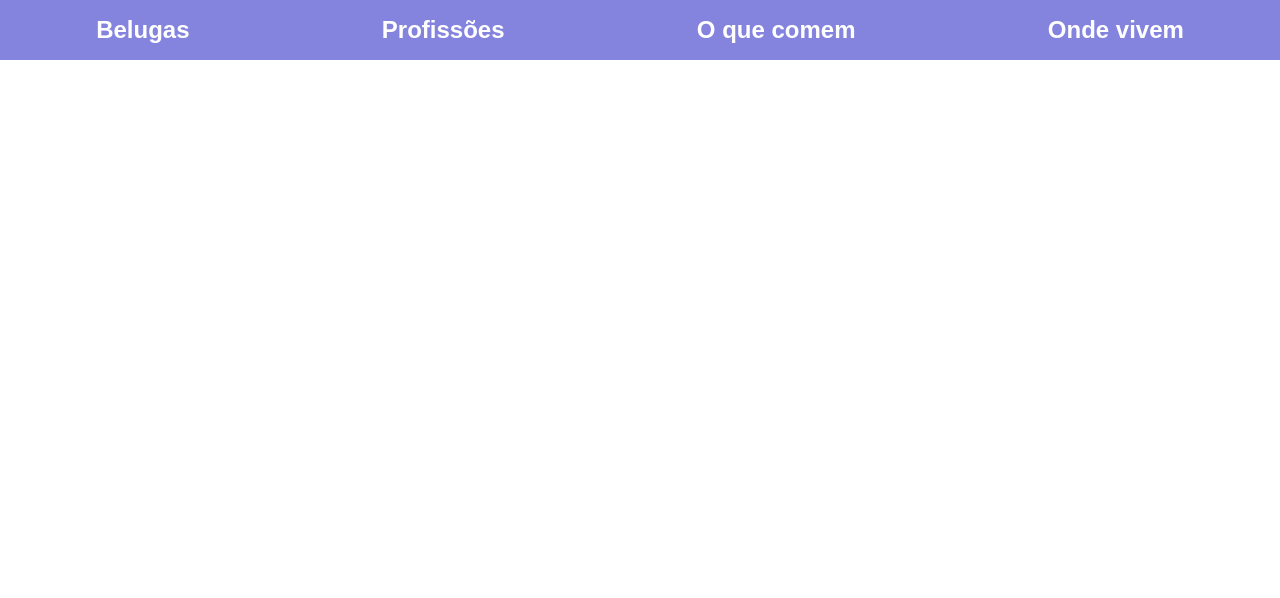
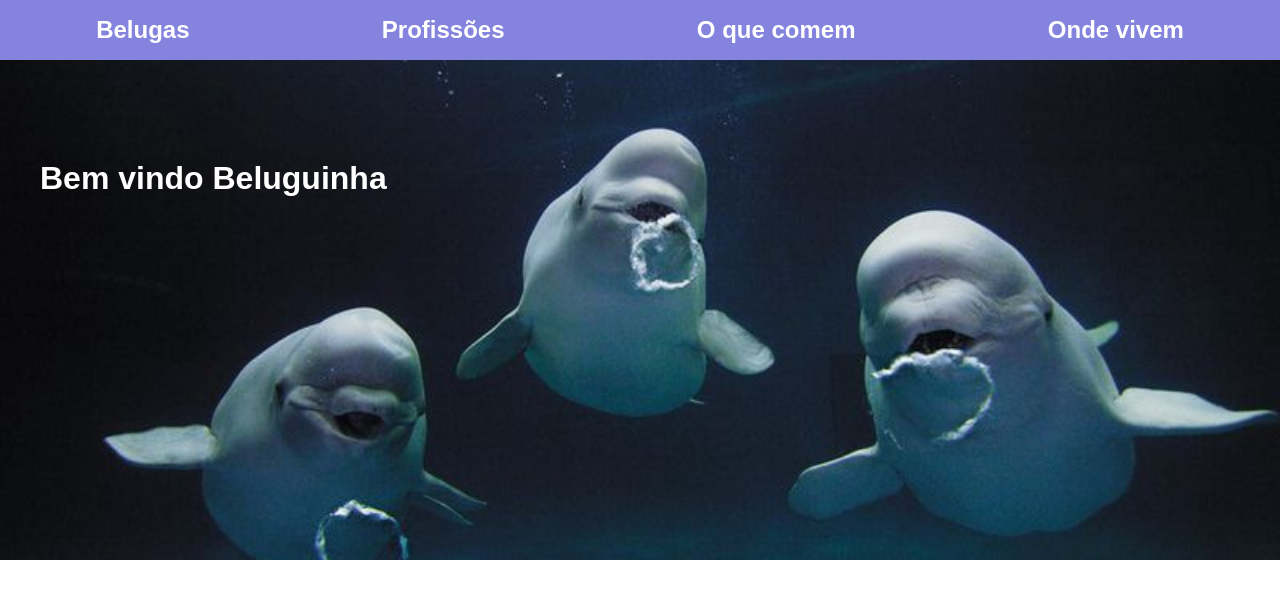
Before and after one commit to dtgardinalli/aula-html-css, a plain HTML site: page index.html in a window 1280 px wide. Drawn offline with Linux system fonts and the light colour scheme.

Commit message:
criar header com banner de beluga

```diff
--- a/index.html
+++ b/index.html
@@ -14,5 +14,11 @@
         <a href="">O que comem</a>
         <a href="">Onde vivem</a>
     </nav>
+    <header>
+        <h1>Bem vindo Beluguinha</h1>
+    </header>
+    <section>
+        <div></div>
+    </section>
 </body>
 </html>
--- a/style.css
+++ b/style.css
@@ -1,5 +1,6 @@
 body{
     margin: 0;
+    font-family: Arial, Helvetica, sans-serif;
 }
 nav {
     background-color: rgb(132, 132, 223);
@@ -7,18 +8,29 @@ nav {
     display: flex;
     align-items: center;
     justify-content: space-around;
-    font-family: Arial, Helvetica, sans-serif;
 }
-
 nav a{
 color: white;
 text-decoration: none;
 font-weight: bolder;
 font-size: 18pt;
 }
-nav a:nth-child (1) {
-color: gray;
+nav a:nth-child(1) {
 }
 nav a:hover{
     font-size: 18.5pt;
 }
+header {
+    width: 100%;
+    height: 500px;
+    background-image: url(imagens/beluga.jpeg);
+    background-size: cover;
+    background-position: center;
+    display: flex;
+}
+header h1{
+    margin-left: 40px;
+    color: white;
+margin-top: 100px;
+}
+}
```
Also changed, not shown: imagens/beluga.jpeg (added), imagens/mar2016_i07_phenom.jpg (added).
